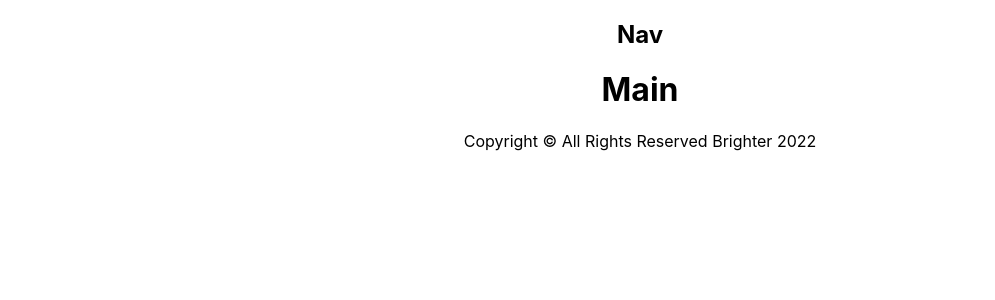
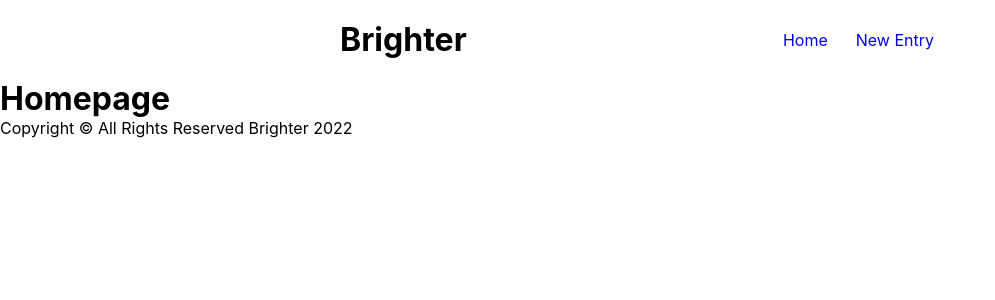
Before and after one commit to lloddy/brighter, a React (Create React App) app: page / in a window 1280 px wide. Shown: the top 300 px of the page, without its empty margins (0-995 px from the left). Built offline with nearby package versions, Linux system fonts and the light colour scheme.

Commit message:
WIP adds nav bar elements and some styling

```diff
--- a/package.json
+++ b/package.json
@@ -9,6 +9,7 @@
     "react": "^17.0.2",
     "react-dom": "^17.0.2",
     "react-scripts": "5.0.0",
+    "sass": "^1.47.0",
     "web-vitals": "^2.1.3"
   },
   "scripts": {
--- a/src/App.css
+++ /dev/null
@@ -1,38 +0,0 @@
-.App {
-  text-align: center;
-}
-
-.App-logo {
-  height: 40vmin;
-  pointer-events: none;
-}
-
-@media (prefers-reduced-motion: no-preference) {
-  .App-logo {
-    animation: App-logo-spin infinite 20s linear;
-  }
-}
-
-.App-header {
-  background-color: #282c34;
-  min-height: 100vh;
-  display: flex;
-  flex-direction: column;
-  align-items: center;
-  justify-content: center;
-  font-size: calc(10px + 2vmin);
-  color: white;
-}
-
-.App-link {
-  color: #61dafb;
-}
-
-@keyframes App-logo-spin {
-  from {
-    transform: rotate(0deg);
-  }
-  to {
-    transform: rotate(360deg);
-  }
-}
--- a/src/App.js
+++ b/src/App.js
@@ -1,4 +1,4 @@
-import './App.css';
+import './App.scss';
 import Header from './components/Header';
 import Main from './components/Main';
 import Footer from './components/Footer';
--- /dev/null
+++ b/src/App.scss
@@ -0,0 +1,20 @@
+* {
+  margin: 0;
+}
+
+.navBar {
+  padding: 20px;
+  display: flex;
+  align-items: center;
+  max-width: 600px;
+  margin: 0 auto;
+  border-bottom: 1px;
+  .links {
+    margin-left: auto;
+  }
+  a {
+    margin-left: 16px;
+    text-decoration: none;
+    padding: 6px;
+  }
+}
--- a/src/components/Header.js
+++ b/src/components/Header.js
@@ -2,9 +2,11 @@ const Header = (props) => {
 
     return (
         <div className="navBar">
-            <nav className="nav">
-                <h1>Nav</h1>
-            </nav>
+            <h1>Brighter</h1>
+            <div className="links">
+                <a href="/">Home</a>
+                <a href="/create">New Entry</a>
+            </div>
         </div>
     );
 };
--- a/src/components/Main.js
+++ b/src/components/Main.js
@@ -1,7 +1,7 @@
 const Main = (props) => {
 
     return (
-        <h1>Main</h1>
+        <h1>Homepage</h1>
     )
 }
 
--- /dev/null
+++ b/src/pages/Index.jsx
@@ -0,0 +1,5 @@
+const Index = (props) => {
+    return (
+        <h1>The Index</h1>
+    )
+}
```
Also changed, not shown: 1 other file (tests, documents, lock files or other folders).
